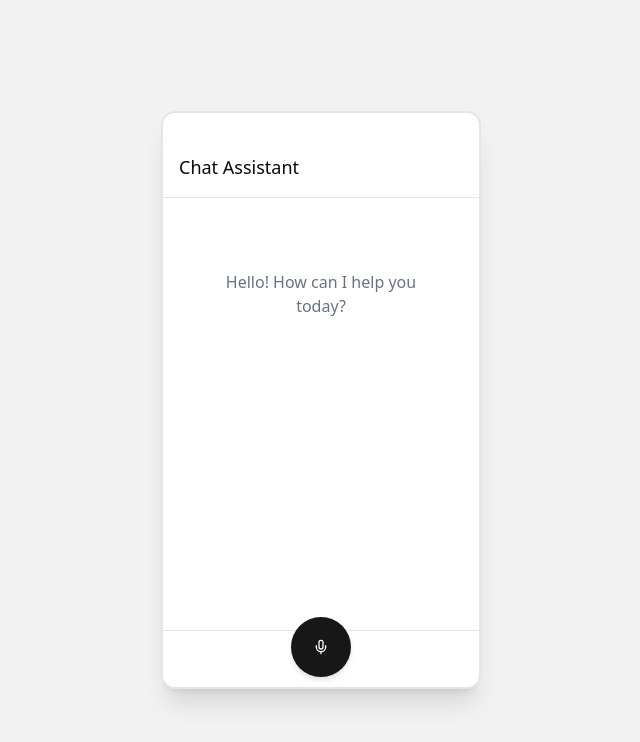
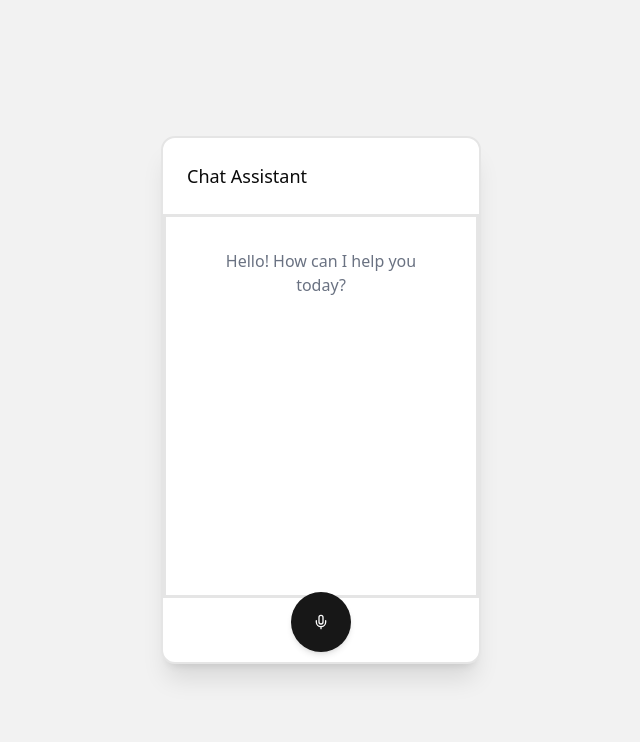
Before and after one commit to Govind010/React-Local-Browser-Based-Conversation-Prototype-, a Next.js app: page / in a window 1280 px wide. Shown: the top 742 px of the page, without its empty margins (319-959 px from the left). Built offline with nearby package versions, Linux system fonts and the light colour scheme.

Commit message:
change in UI

```diff
--- a/src/components/ChatBotUI.js
+++ b/src/components/ChatBotUI.js
@@ -26,20 +26,19 @@ export default function ChatBot() {
     messagesEndRef.current?.scrollIntoView({ behavior: "smooth" });
   }, [messages]);
 
-
   return (
     <>
       {/* Chat window */}
       <div className={` w-80 fixed`}>
         <Card className="shadow-xl border-2">
-          <CardHeader className="p-4 border-b flex flex-row justify-between items-center">
+          <CardHeader className="flex flex-row justify-between items-center">
             <CardTitle className="text-lg font-medium">
               Chat Assistant
             </CardTitle>
           </CardHeader>
 
           <CardContent className="p-0">
-            <ScrollArea className="h-96 p-4">
+            <ScrollArea className="h-96 px-1 border-3">
               {messages.length === 0 ? (
                 <div className="h-full flex items-center justify-center text-center p-8 text-gray-500">
                   <p>Hello! How can I help you today?</p>
@@ -91,7 +90,7 @@ export default function ChatBot() {
             </ScrollArea>
           </CardContent>
 
-          <CardFooter className={`p-4 w-full border-t flex justify-center`}>
+          <CardFooter className={`p-4 pt-0 w-full flex justify-center`}>
             <Button
               onClick={() => {
                 console.log("Clicked on cancel");
```
